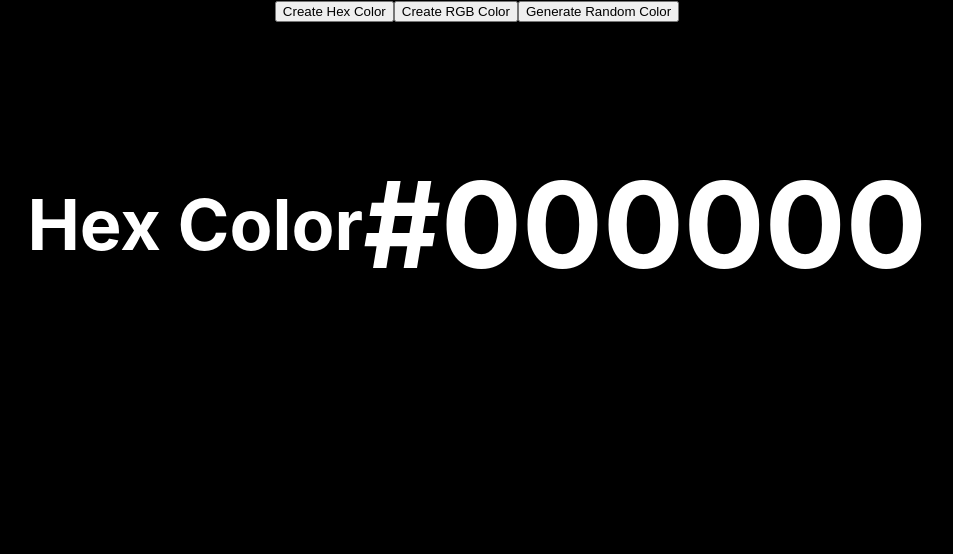
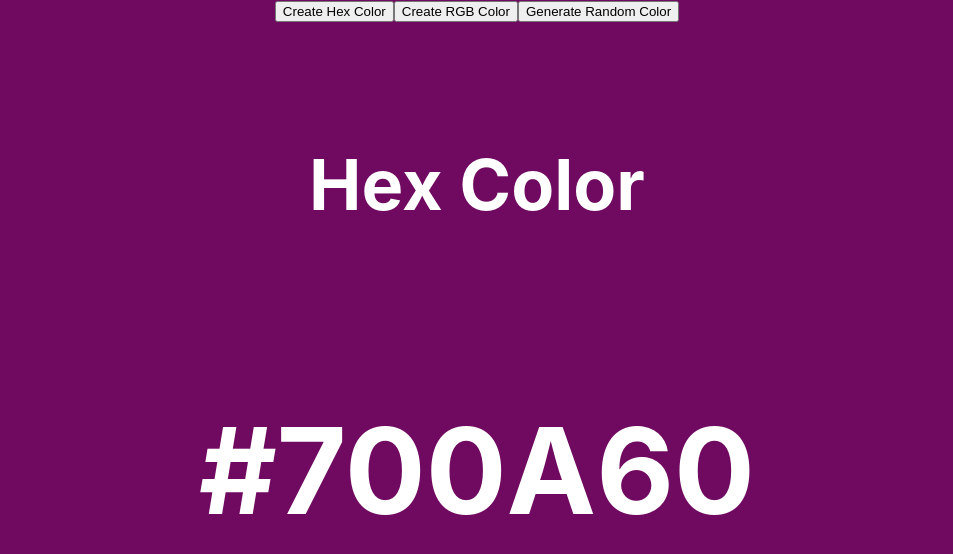
Before and after one commit to milanbasakhora/accordion, a React (Create React App) app: page / in a window 1280 px wide. Shown: the top 554 px of the page, without its empty margins (163-1116 px from the left). Built offline with nearby package versions, Linux system fonts and the light colour scheme.

Commit message:
random-color generator finished

```diff
--- a/src/components/random-color/index.jsx
+++ b/src/components/random-color/index.jsx
@@ -1,4 +1,4 @@
-import { useState } from "react";
+import { useEffect, useState } from "react";
 
 export default function RandomColor() {
   const [typeOfColor, setTypeOfColor] = useState("hex");
@@ -23,8 +23,13 @@ export default function RandomColor() {
     const r = randomColorUtility(256);
     const g = randomColorUtility(256);
     const b = randomColorUtility(256);
-    setColor(`rgb${r},${g}, ${b}`);
+    setColor(`rgb(${r},${g}, ${b})`);
   }
+
+  useEffect(()=>{
+    if(typeOfColor === "rgb") handleCreateRandomRgbColor();
+    else handleCreateRandomHexColor();
+  }, [typeOfColor]);
 
   return (
     <div
@@ -51,6 +56,8 @@ export default function RandomColor() {
           color: "#fff",
           fontSize: "60px",
           marginTop: "50px",
+          flexDirection: "column",
+          gap: "20px"
         }}>
             <h3>{typeOfColor === "rgb"? "RGB Color" : "Hex Color"}</h3>
             <h1>{color}</h1>
```
